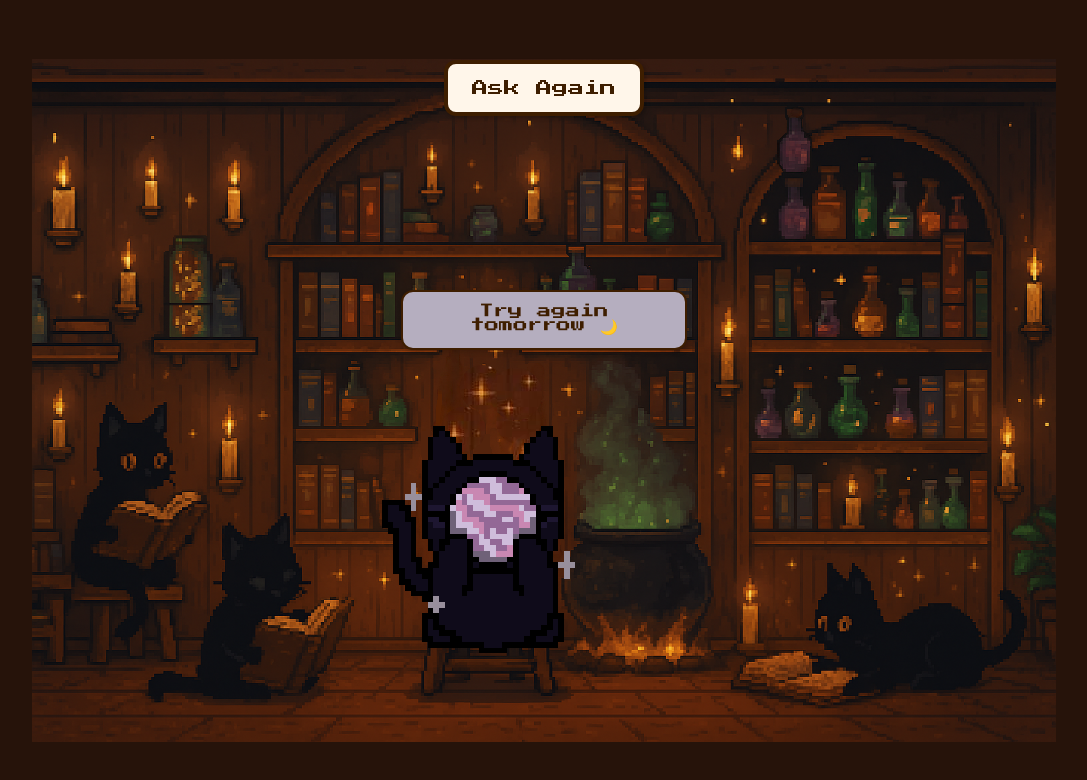
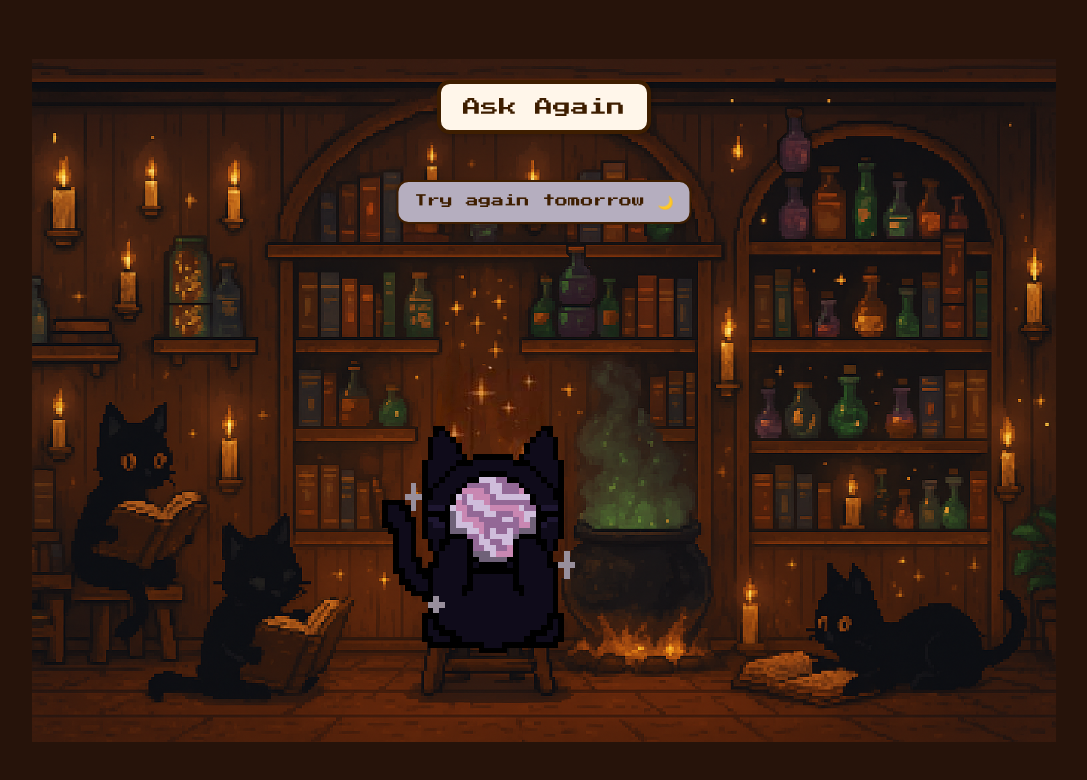
Before and after one commit to runimari/fortune-cat, a React (Create React App) app: page / in a window 1280 px wide. Both pictures are taken after a click on the button "Get My Fortune". Shown: the top 780 px of the page, without its empty margins (96-1183 px from the left). Built offline with nearby package versions, Linux system fonts and the light colour scheme; the HTML template or start-up script is replaced by a standard one; a web font is replaced by a local one.

Commit message:
Button and text placement adjustments

```diff
--- a/src/FortuneTeller.js
+++ b/src/FortuneTeller.js
@@ -124,19 +124,21 @@ export default function FortuneTeller() {
         onClick={handleClick}
         disabled={buttonDisabled}
         style={{
-          fontSize: "1rem",
-          padding: "1.0rem 1.5rem",
-          marginTop: "60px",
+          position: "absolute",
+          left: "50%",
+          top: "min(10vh, 80px)",
+          transform: "translateX(-50%)",
+          fontSize: "clamp(14px, 1.6vw, 18px)",
+          padding: "clamp(8px, 1.1vw, 14px) clamp(12px, 2vw, 22px)",
           backgroundColor: buttonDisabled ? "#ccc" : "#fff6ea",
           color: buttonDisabled ? "#888" : "#3e1e00",
-          border: "4px solid #3e1e00",
-          borderRadius: "12px",
+          border: "max(2px, 0.35vw) solid #3e1e00",
+          borderRadius: "clamp(8px, 1vw, 14px)",
           boxShadow: "2px 2px 4px rgba(0,0,0,0.2)",
           cursor: buttonDisabled ? "not-allowed" : "pointer",
-          pointerEvents: buttonDisabled ? "none" : "auto",
-          transition: "all 0.2s ease",
+          transition: "transform .15s ease, background-color .15s ease",
           fontFamily: "'Press Start 2P', monospace",
-          zIndex: 3,
+          zIndex: 5,
         }}
         onMouseOver={(e) => {
           e.target.style.backgroundColor = "#ffe5c4";
@@ -158,26 +160,30 @@ export default function FortuneTeller() {
             width: "20%",
             maxWidth: "60%",
             imageRendering: "pixelated",
+            zIndex: 3,
         }}
       />
       {fortuneText && (
         <div
           style={{
             position: "absolute",
-            bottom: "450px",
             left: "50%",
+            top: "calc(min(10vh, 80px) + 100px)",
             transform: "translateX(-50%)",
+            maxWidth: "min(25ch, 70%)",
             backgroundColor: "#b5aebf",
             border: "2px solid #3e1e00",
             borderRadius: "12px",
             padding: "0.75rem 1rem",
             fontFamily: "'Press Start 2P', monospace",
-            fontSize: "0.9rem",
+            fontSize: "clamp(10px, 1vw, 14px)",
             color: "#3e1e00",
-            maxWidth: "250px",
-            wordWrap: "break-word",
+            textAlign: "center",
             boxShadow: "2px 2px 5px rgba(0, 0, 0, 0.2)",
             zIndex: 4,
+            wordWrap: "break-word",       // ensures long words break instead of overflowing
+            wordBreak: "break-word",      // extra safety
+            whiteSpace: "normal",
           }}
         >
           {fortuneText}
```
Also changed, not shown: public/candle1.png (added).
